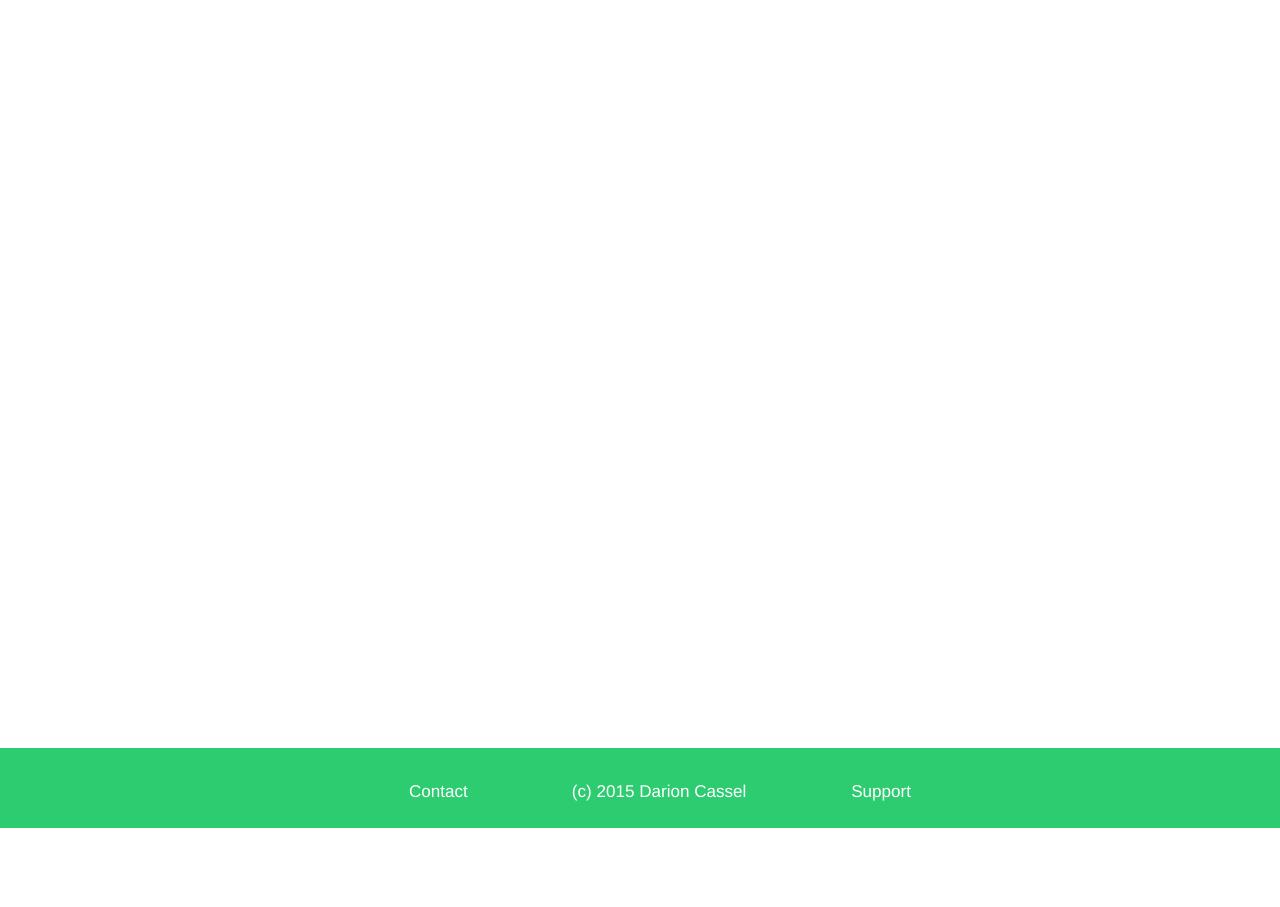
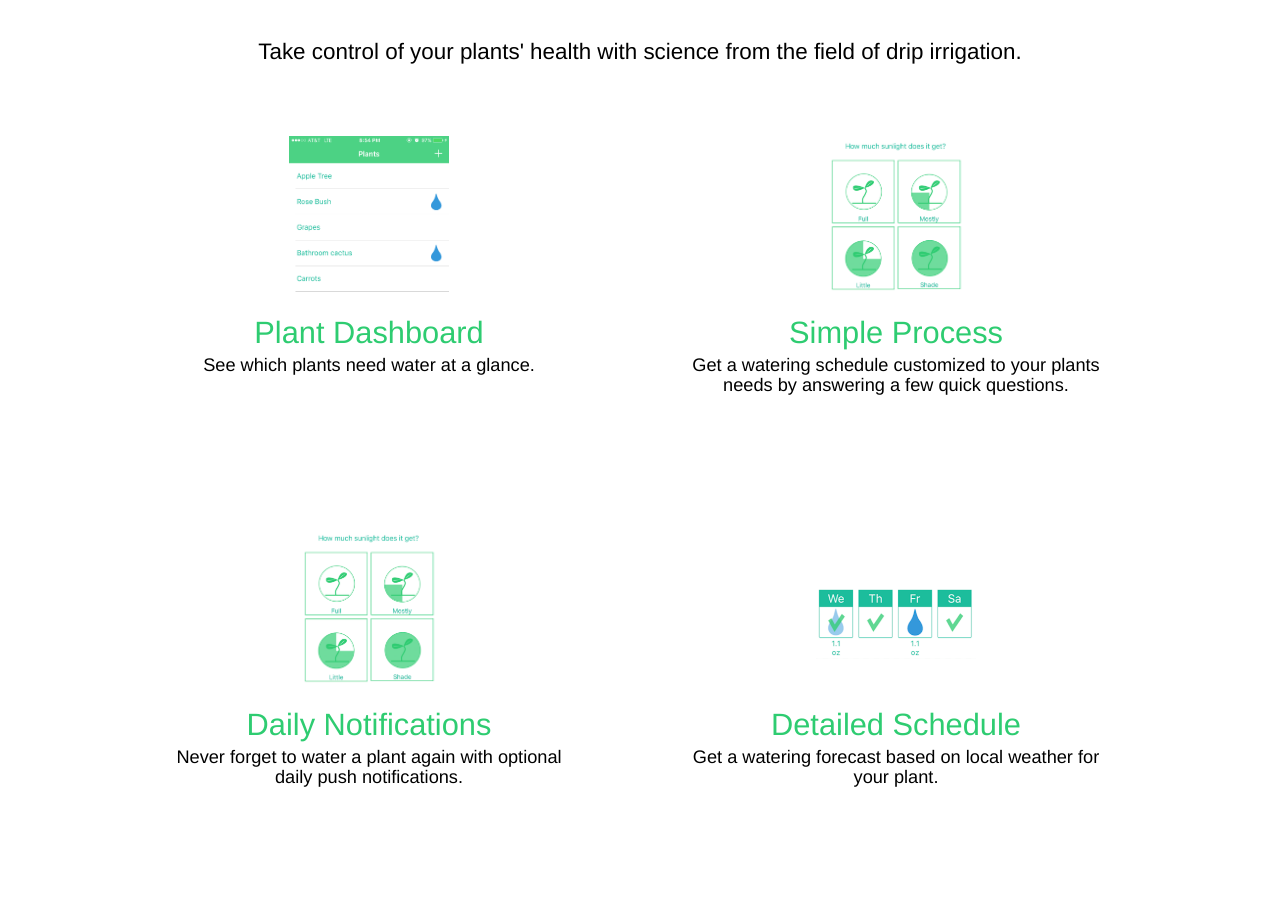
Before and after one commit to darioncassel/growme-site, a plain HTML site: page index.html in a window 1280 px wide. Shown: the part 820-1727 px from the top of the page. Before the commit the page ends 1648 px from the top, so only its background shows below. Drawn offline with nearby package versions, Linux system fonts and the light colour scheme.

Commit message:
Complete splash page, write support page

```diff
--- a/css/style.css
+++ b/css/style.css
@@ -79,11 +79,99 @@
 
 .content {
     background-color: #fff;
-    height: 98vh;
+    font-family: Helvetica, sans-serif;
+    color: #000;
+}
+
+.content-strip {
+    height: 10vh;
+    width: 100%;
+    text-align: center;
+}
+
+.content-strip h3 {
+    padding-top: 3vh;
+    font-size: 1.6em;
+    font-weight: 300;
+}
+
+.content-box {
+    width: 40vw;
+    height: 45vh;
+    margin-top: 2vh;
+    margin-bottom: 2vh;
+    text-align: center;
+    overflow: hidden;
+}
+
+.content-box-title {
+    color: #2ecc71;
+    font-weight: 300;
+    font-size: 2.2em;
+    margin-bottom: 2px;
+}
+
+.content-box-description {
+    font-weight: 300;
+    font-size: 1.3em;
+    margin-top: 5px;
+    margin-right: 4vw;
+    margin-left: 4vw;
+}
+
+.row-banner {
+    margin-top: 4vh;
+    margin-left: 2vw;
+    margin-right: 2vw;
+}
+
+.top {
+    margin-top: 3vh;
+}
+
+.bottom {
+    margin-bottom: 10vh;
+}
+
+.left {
+    margin-left: 10vw;
+}
+
+.right {
+    margin-right: 10vw;
+}
+
+.content-box-img {
+    margin: 0 auto;
+    width: 160px;
+    height: 160px;
+}
+
+#box-1 {
+    background: url('../images/notification-pic.png') no-repeat;
+    background-size: 100%;
+}
+
+#box-2 {
+    background: url('../images/choices-pic.png') no-repeat;
+    background-size: 100%;
+}
+
+#box-3 {
+    background: url('../images/choices-pic.png') no-repeat;
+    background-size: 100%;
+}
+
+#box-4 {
+    margin-top: 60px;
+    height: 100px;
+    background: url('../images/schedule-pic.png') no-repeat;
+    background-size: 100%;
 }
 
 .section3 {
-    height: 10vh;
+    height: 15vh;
+    overflow: hidden;
 }
 
 .footer {
--- /dev/null
+++ b/css/support-style.css
@@ -0,0 +1,95 @@
+.content {
+    background-color: #fff;
+    font-family: Helvetica, sans-serif;
+}
+
+.content-strip {
+    background-color: #2ecc71;
+    height: 10vh;
+    width: 100%;
+    text-align: center;
+}
+
+.content-strip h3 {
+    padding-top: 3vh;
+    font-size: 2em;
+    font-weight: 300;
+    color: #fff;
+    margin: 0;
+}
+
+.content-strip h3 a {
+    color: #fff;
+    font-weight: 400;
+}
+
+.content-box-title {
+    color: #2ecc71;
+    font-weight: 300;
+    font-size: 1.7em;
+    margin-bottom: 2px;
+}
+
+.content-box-description {
+    font-weight: 300;
+    font-size: 1.25em;
+    margin-top: 5px;
+    margin-right: 4vw;
+    margin-left: 4vw;
+}
+
+.full-width {
+    padding-top: 0;
+    padding-left: 0;
+    padding-right: 0;
+}
+
+.top {
+    margin-top: 3vh;
+}
+
+.bottom {
+    margin-bottom: 10vh;
+}
+
+.left {
+    margin-left: 15vw;
+}
+
+.right {
+    margin-right: 25vw;
+}
+
+.section3 {
+    height: 15vh;
+    overflow: hidden;
+}
+
+.footer {
+    background-color: #2ecc71;
+    height: 100%;
+    text-align: center;
+}
+
+.footer ul {
+    list-style: none;
+    padding-top: 4vh;
+    margin-bottom: 0px;
+    padding-bottom: 0px;
+}
+
+.footer li {
+    display: inline;
+    font-family: Helvetica, sans-serif;
+    font-size: 1.22em;
+    font-weight: 100;
+    color: #fff;
+    margin-left: 50px;
+    margin-right: 50px;
+    margin-bottom: 0px;
+}
+
+.footer li a {
+    color: #fff;
+    font-weight: 400;
+}
--- a/index.html
+++ b/index.html
@@ -32,16 +32,47 @@
             <div class="row section2">
                 <div class="col-md-12 full-width">
                     <div class="content">
-                        <div class="row">
-                            <div class="col-md-6">
-                            </div>
-                            <div class="col-md-6">
+                        <div class="row row-banner">
+                            <div class="col-md-12">
+                                <div class="content-strip">
+                                    <h3> Take control of your plants' health with science from the field of drip irrigation. </h3>
+                                </div>
                             </div>
                         </div>
-                        <div class="row">
-                            <div class="col-md-6">
+                        <div class="row top">
+                            <div class="col-md-6 full-width">
+                                <div class="content-box left">
+                                    <div class="content-box-img" id="box-1"></div>
+                                    <h2 class="content-box-title">Plant Dashboard</h2>
+                                    <h3 class="content-box-description">See which plants need water at a glance.</h3>
+                                </div>
                             </div>
-                            <div class="col-md-6">
+                            <div class="col-md-6 full-width">
+                                <div class="content-box right">
+                                    <div class="content-box-img" id="box-2"></div>
+                                    <h2 class="content-box-title">Simple Process</h2>
+                                    <h3 class="content-box-description">Get a watering schedule customized to your plants
+                                        needs by answering a few quick questions.
+                                    </h3>
+                                </div>
+                            </div>
+                        </div>
+                        <div class="row bottom">
+                            <div class="col-md-6 full-width">
+                                <div class="content-box left">
+                                    <div class="content-box-img" id="box-3"></div>
+                                    <h2 class="content-box-title">Daily Notifications</h2>
+                                    <h3 class="content-box-description">Never forget to water a plant again with optional daily push
+                                        notifications.
+                                    </h3>
+                                </div>
+                            </div>
+                            <div class="col-md-6 full-width">
+                                <div class="content-box right">
+                                    <div class="content-box-img" id="box-4"></div>
+                                    <h2 class="content-box-title">Detailed Schedule</h2>
+                                    <h3 class="content-box-description">Get a watering forecast based on local weather for your plant.</h3>
+                                </div>
                             </div>
                         </div>
                     </div>
@@ -51,9 +82,9 @@
                 <div class="col-md-12 full-width">
                     <div class="footer">
                         <ul>
-                            <li><a href="#">Contact</a></li>
+                            <li><a href="mailto:support@growmeapp.com">Contact</a></li>
                             <li> (c) 2015 Darion Cassel </li>
-                            <li><a href="/support">Support</a></li>
+                            <li><a href="support.html">Support</a></li>
                         </ul>
                     </div>
                 </div>
```
Also changed, not shown: support.html (added, +88 -0 lines), images/choices-pic.png (added), images/notification-pic.PNG (added), images/schedule-pic.png (added), 1 other file.
